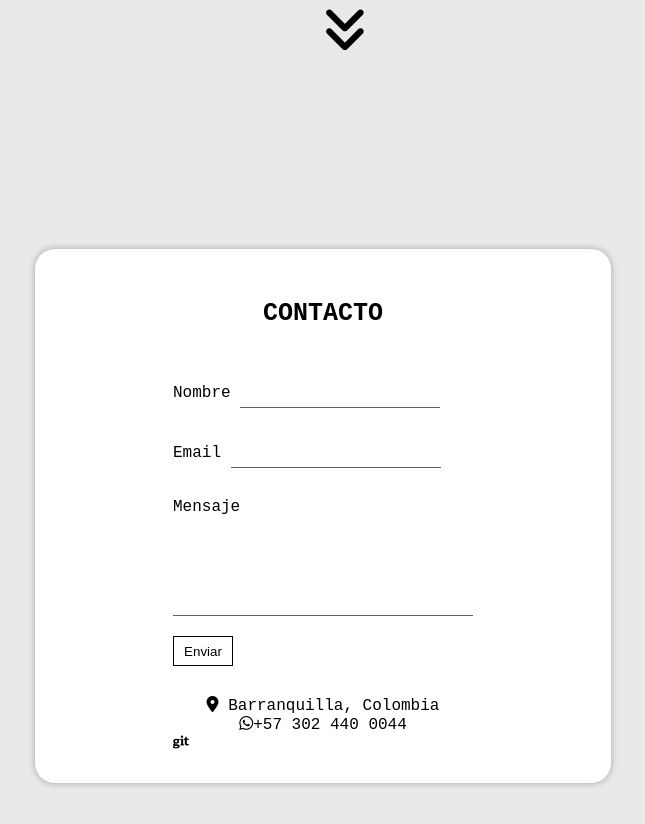
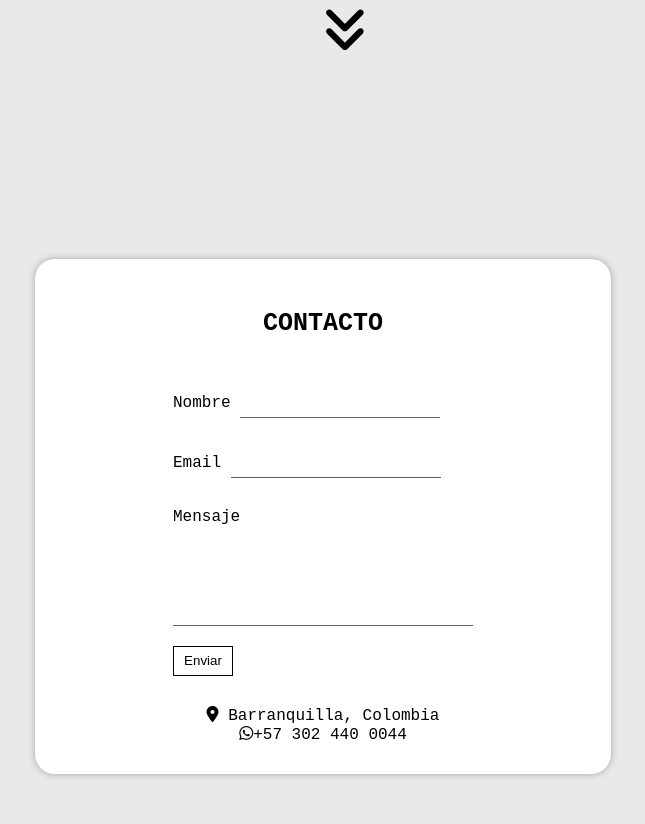
Before and after one commit to diegopolor/Portafolio, a plain HTML site: page index.html in a window 1280 px wide. Shown: the part 2344-3168 px from the top of the page, without its empty margins (317-962 px from the left). Drawn offline with Linux system fonts and the light colour scheme.

Commit message:
menu v2-1

```diff
--- a/index.html
+++ b/index.html
@@ -179,7 +179,7 @@
         <div class="contact-info">
             <p class="contact-info_text"><i class="fas fa-map-marker-alt"></i> Barranquilla, Colombia</p>
             <p class="contact-info_text" ><i class="fab fa-whatsapp"></i>+57 302 440 0044</p>
-            <a href="https://github.com/DiegoPoloR" style="color:black;"> <i class="fab fa-git"></i></a>
+
            </div>
 
 
```
